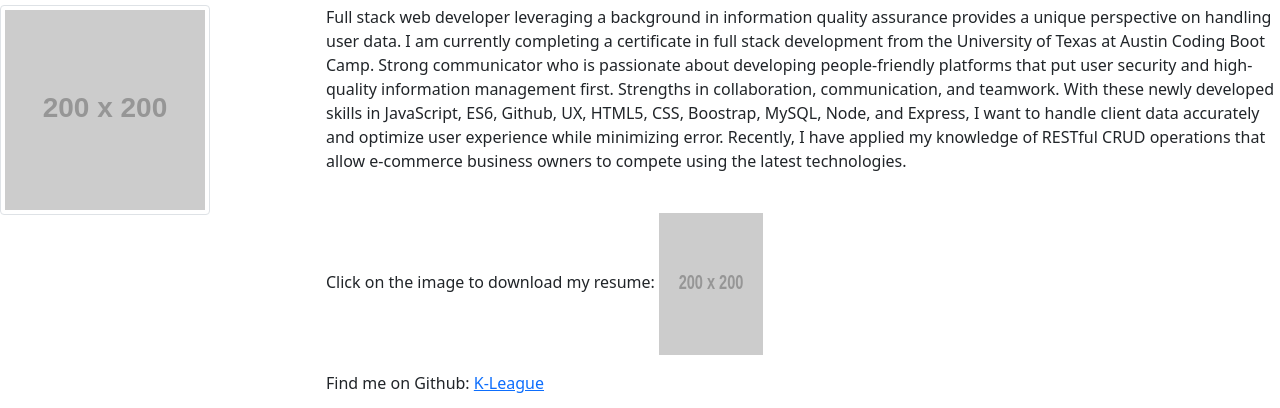
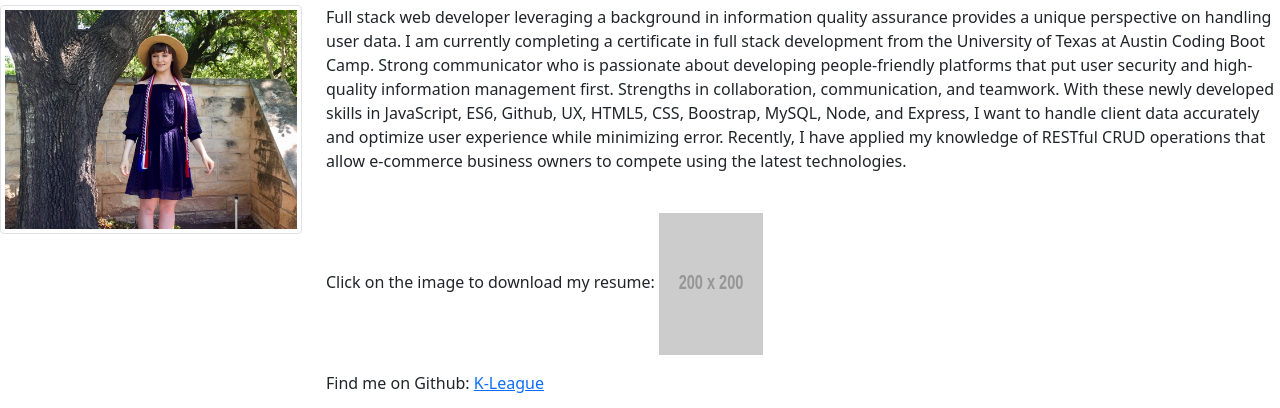
Before and after one commit to K-league/Homework2, a plain HTML site: page index.html in a window 1280 px wide. Shown: the part 119-527 px from the top of the page. Drawn offline with nearby package versions, Linux system fonts and the light colour scheme; placeholder pictures from the web are drawn by us.

Commit message:
updated brand statement, added image

```diff
--- a/index.html
+++ b/index.html
@@ -39,7 +39,7 @@
     <h1>About Me</h1>
     <div class="row">
         <div class="col-md-3">
-            <img src="http://placehold.it/200x200" alt="Placeholder" class="img-thumbnail">
+            <img src="./assets/KCH copy.jpeg" alt="Placeholder" class="img-thumbnail">
         </div>
         <div class="col-md-9">
             <p>
```
Also changed, not shown: assets/KCH copy.jpeg (added).
